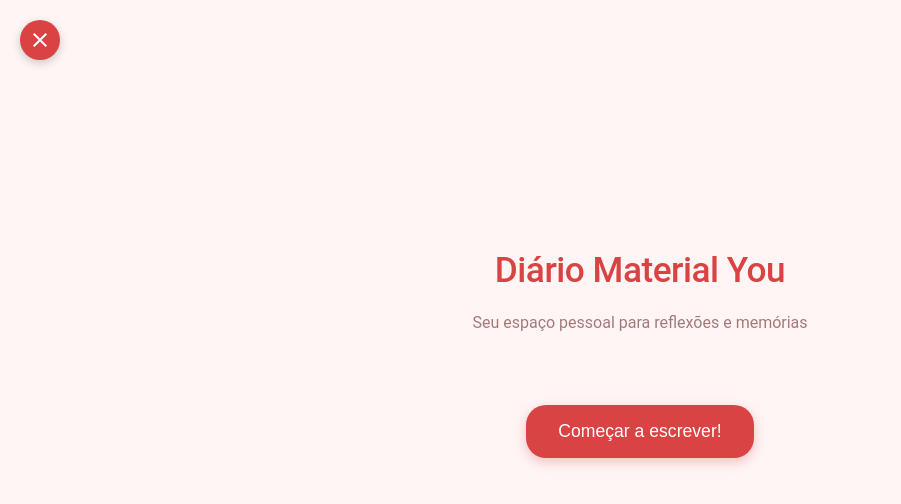
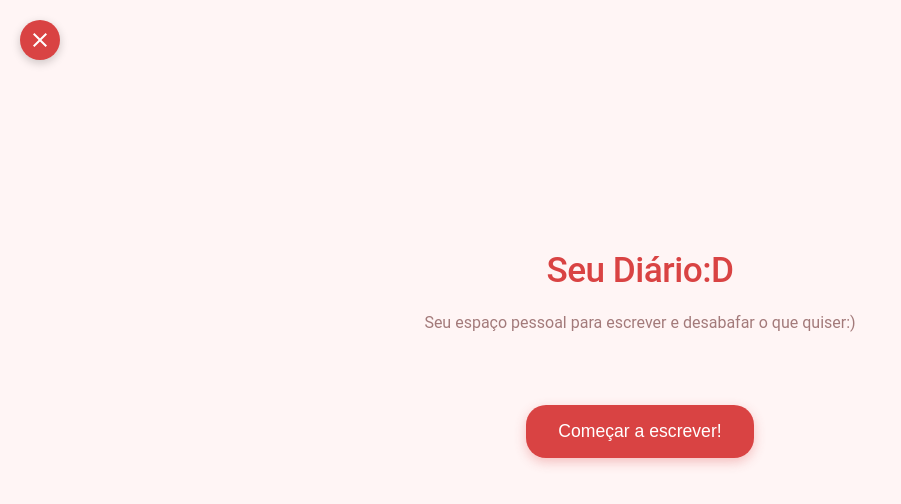
Before and after one commit to eiriq/ProjetoManu, a plain HTML site: page diario.html in a window 1280 px wide. Shown: the whole page, without its empty margins (0-901 px from the left). Drawn offline with Linux system fonts and the light colour scheme.

Commit message:
Update diario.html

```diff
--- a/diario.html
+++ b/diario.html
@@ -561,8 +561,8 @@
 
     <div class="container">
         <header>
-            <h1>Diário Material You</h1>
-            <p class="subtitle">Seu espaço pessoal para reflexões e memórias</p>
+            <h1>Seu Diário:D</h1>
+            <p class="subtitle">Seu espaço pessoal para escrever e desabafar o que quiser:)</p>
         </header>
 
         <button class="start-btn" id="start-btn">Começar a escrever!</button>
```
